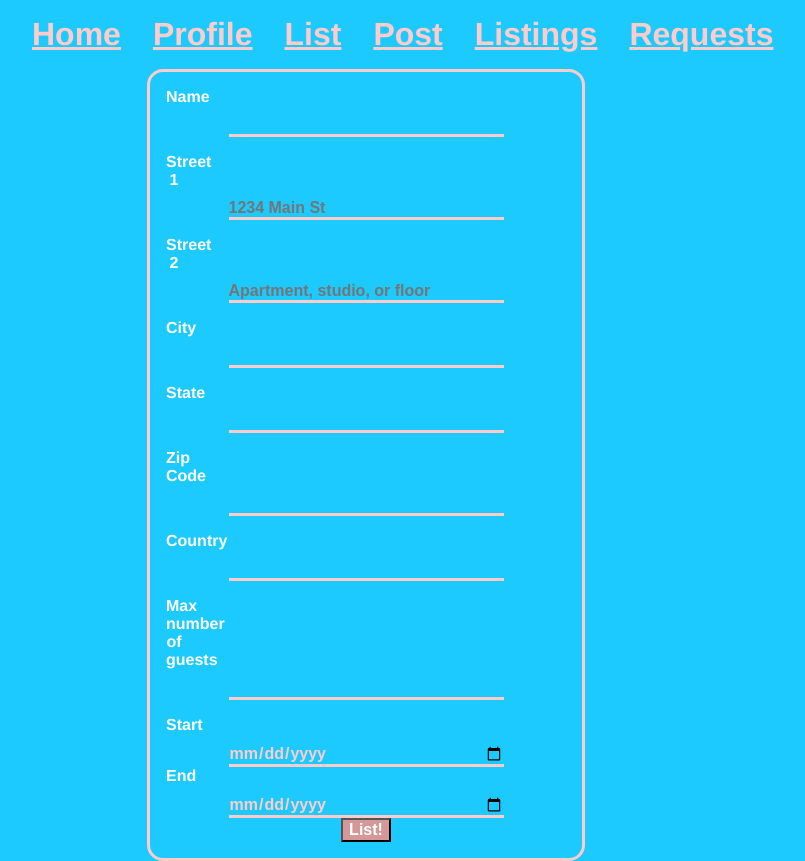
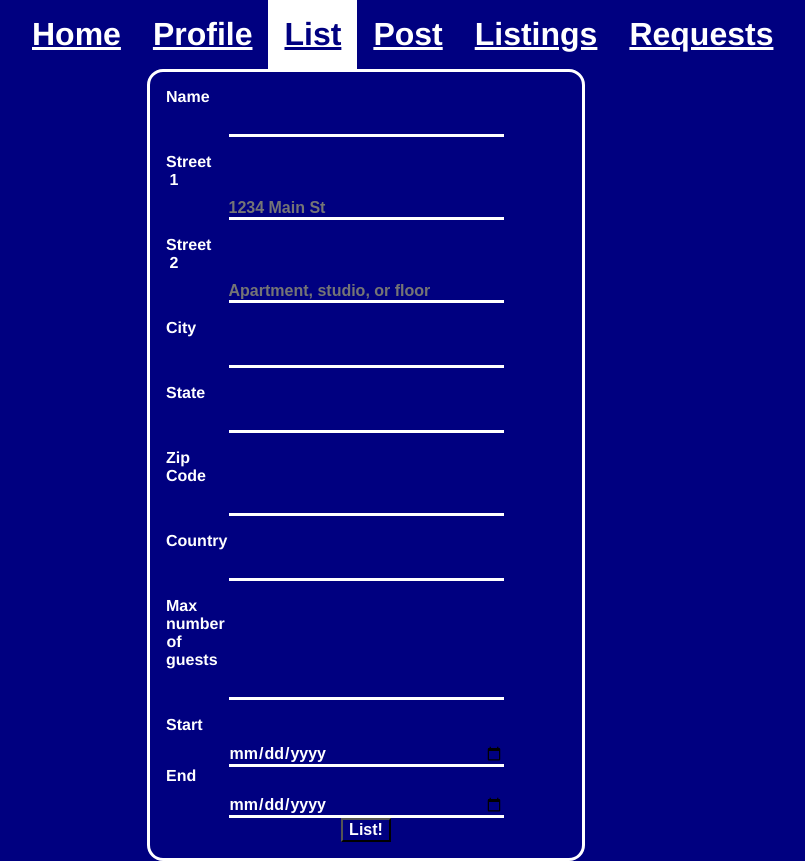
Before and after one commit to achanchan/WellesleyStays, a Flask app: template templates/listingform.html in a window 1280 px wide. Shown: the whole page, without its empty margins (274-1079 px from the left). Run offline with Flask 2, Linux system fonts and the light colour scheme; the template is opened without the code that fills it, so the values that code supplies are empty; the visitor is signed in with stand-in values (Sample User, id 1).

Commit message:
active navbar

```diff
--- a/static/style.css
+++ b/static/style.css
@@ -1,6 +1,6 @@
 body {
 	font-family: helvetica;
-	background-color: #1dcaff;
+	background-color: #000080;
 	color: white;
 	text-align: center;
 	max-width: 700px;
@@ -21,7 +21,7 @@ h1 {
 
 a {
 	font-size: 2rem;
-	color: #ffcccb;
+	color: white;
 }
 
 form {
@@ -30,7 +30,7 @@ form {
 	width: 400px;
 	/* To see the outline of the form */
 	padding: 1em;
-	border: 3px solid #ffcccb;
+	border: 3px solid white;
 	border-radius: 1em;
   }
   form div + div {
@@ -46,13 +46,13 @@ form {
 	/* To make sure that all text fields have the same font settings By default, textareas have a monospace font */
 	font: 1em sans-serif;
 	font-weight: bold;
-	color: #ffcccb;
+	color: white;
 	/* To give the same size to all text fields */
 	width: 300px;
 	background: transparent;
 	border: none;
 	border-radius: 0px;
-	border-bottom: 3px solid #ffcccb;
+	border-bottom: 3px solid white;
 	width: 275px;
 	outline: none;
 	padding: 10px 0px 0px 0px;
@@ -64,7 +64,7 @@ form {
 	height: 5em;
   }
   button {
-	  background:  #d39897;
+	  background:  none;
 	  color: white;
 	  font: 1rem sans-serif;
 	  font-weight: bold;
@@ -97,6 +97,17 @@ form {
 	display: block;
     padding: 1rem;
 }
+
+.navitem a.active {
+	background-color: white;
+	color: #000080;
+}
+
+.navitem a:hover:not(.active) {
+	background-color: #555;
+	color: white;
+}
+
 table{
 	width: 100%
 }
@@ -115,7 +126,7 @@ li{
 	margin: 1em auto;
 	/* To see the outline of the form */
 	padding: 1em;
-	border: 3px solid #ffcccb;
+	border: 3px solid white;
 	border-radius: 1em;
 }
 
--- a/templates/base.html
+++ b/templates/base.html
@@ -1,4 +1,5 @@
 <!doctype html>
+<html lang="en">
     <head>
         <meta charset='utf-8'>
         <meta name=author content="Nicole Li, Amy Chan, Debbie Hahm">
@@ -8,13 +9,19 @@
     </head>
     <body>
         <ul id="navbar">
-            <li class="navitem"><a class="navitem" href="{{url_for('index')}}">Home</a></li>
+            <li class="navitem"><a class="{{ 'active' if active_page == 'index' else '' }}"
+                 href="{{url_for('index')}}">Home</a></li>
             {% if 'CAS_USERNAME' in session %}
-                <li class="navitem"><a class="navitem" href="{{url_for('profile', bnumber=session['CAS_ATTRIBUTES']['cas:id'])}}">Profile</a></li>
-                <li class="navitem"><a class="navitem" href="{{url_for('listing')}}">List</a></li>
-                <li class="navitem"><a class="navitem" href="{{url_for('requesting')}}">Post</a></li>
-                <li class="navitem"><a class="navitem" href="{{url_for('searchListing')}}">Listings</a></li>
-                <li class="navitem"><a class="navitem" href="{{url_for('searchRequest')}}">Requests</a></li>
+                <li class="navitem"><a class="{{ 'active' if active_page == 'profile' else '' }}"
+                     href="{{url_for('profile', bnumber=session['CAS_ATTRIBUTES']['cas:id'])}}">Profile</a></li>
+                <li class="navitem"><a class="{{ 'active' if active_page == 'listing' else '' }}"
+                     href="{{url_for('listing')}}">List</a></li>
+                <li class="navitem"><a class="{{ 'active' if active_page == 'requesting' else '' }}"
+                     href="{{url_for('requesting')}}">Post</a></li>
+                <li class="navitem"><a class="{{ 'active' if active_page == 'searchListing' else '' }}"
+                     href="{{url_for('searchListing')}}">Listings</a></li>
+                <li class="navitem"><a class="{{ 'active' if active_page == 'searchRequest' else '' }}"
+                     href="{{url_for('searchRequest')}}">Requests</a></li>
             {% endif %}
         </ul>
 
@@ -33,3 +40,4 @@
         {% endblock %}
     </body>
 </html>
+</html>
--- a/templates/home.html
+++ b/templates/home.html
@@ -1,5 +1,5 @@
 {% extends "base.html" %}
-
+{% set active_page = "index" %}
 {% block main_content %}
     {% if 'CAS_USERNAME' not in session %}
         <a href="{{url_for('cas.login')}}"><button>Login</button></a>
--- a/templates/listingform.html
+++ b/templates/listingform.html
@@ -1,49 +1,48 @@
 {% extends "base.html" %}
+{% set active_page = "listing" %}
 
 {% block main_content %}
     <form method="POST" action="{{url_for('listingecho')}}">
         <div>
             <label for="name">Name</label>
-            <div>
-                <input type="text" name="user" value="{{user.bnumber}}" placeholder="{{user.name}}" readonly>
-            </div>
+            <input id="name" type="text" name="user" value="{{user.bnumber}}" placeholder="{{user.name}}" readonly>
         </div>
         <div>
             <label for="street1">Street 1</label>
-            <input type="text" name="street1" placeholder="1234 Main St" required>
+            <input id="street1" type="text" name="street1" placeholder="1234 Main St" required>
         </div>
         <div>
             <label for="street2">Street 2</label>
-            <input type="text" name="street2" placeholder="Apartment, studio, or floor">
+            <input id="street2" type="text" name="street2" placeholder="Apartment, studio, or floor">
         </div>
         <div>
             <label for="city">City</label>
-            <input type="text" class="form-control" name="city" required>
+            <input id="city" type="text" class="form-control" name="city" required>
         </div>
         <div>
             <label for="state">State</label>
-            <input type="text" name="state">
+            <input id="state" type="text" name="state">
         </div>
         <div>
             <label for="zip">Zip Code</label>
-            <input type="text"  name="zip">
+            <input id="zip" type="text"  name="zip">
         </div>
         <div>
             <label for="country">Country</label>
             <!-- change into a select at some point -->
-            <input type="text" name="country" required>
+            <input id="country" type="text" name="country" required>
         </div>
         <div>
             <label for="maxguest">Max number of guests</label>
             <!-- change into a select at some point -->
-            <input type="number" name="maxguest" required>
+            <input id="maxguest" type="number" name="maxguest" required>
         </div>
         <div>
             <label for="start">Start</label>
-            <input type="date" name="start" required>
+            <input id="start" type="date" name="start" required>
         <div>
             <label for="end">End</label>
-            <input type="date" name="end" required>
+            <input id="end" type="date" name="end" required>
         </div>
         <button type="submit">List!</button>
     </form>
--- a/templates/profile.html
+++ b/templates/profile.html
@@ -1,4 +1,5 @@
 {% extends "base.html" %}
+{% set active_page = "profile" %}
 
 {% block main_content %}
 <div id="contact">
--- a/templates/requestform.html
+++ b/templates/requestform.html
@@ -1,4 +1,5 @@
 {% extends "base.html" %}
+{% set active_page = "requesting" %}
 
 {% block main_content %}
     <form method="POST" action="{{url_for('requestecho')}}">
--- a/templates/search.html
+++ b/templates/search.html
@@ -1,4 +1,5 @@
 {% extends "base.html" %}
+{% set active_page = "searchListing" %}
 
 {% block main_content %}
 
--- a/templates/searchrequest.html
+++ b/templates/searchrequest.html
@@ -1,4 +1,5 @@
 {% extends "base.html" %}
+{% set active_page = "searchRequest" %}
 
 {% block main_content %}
 
```
